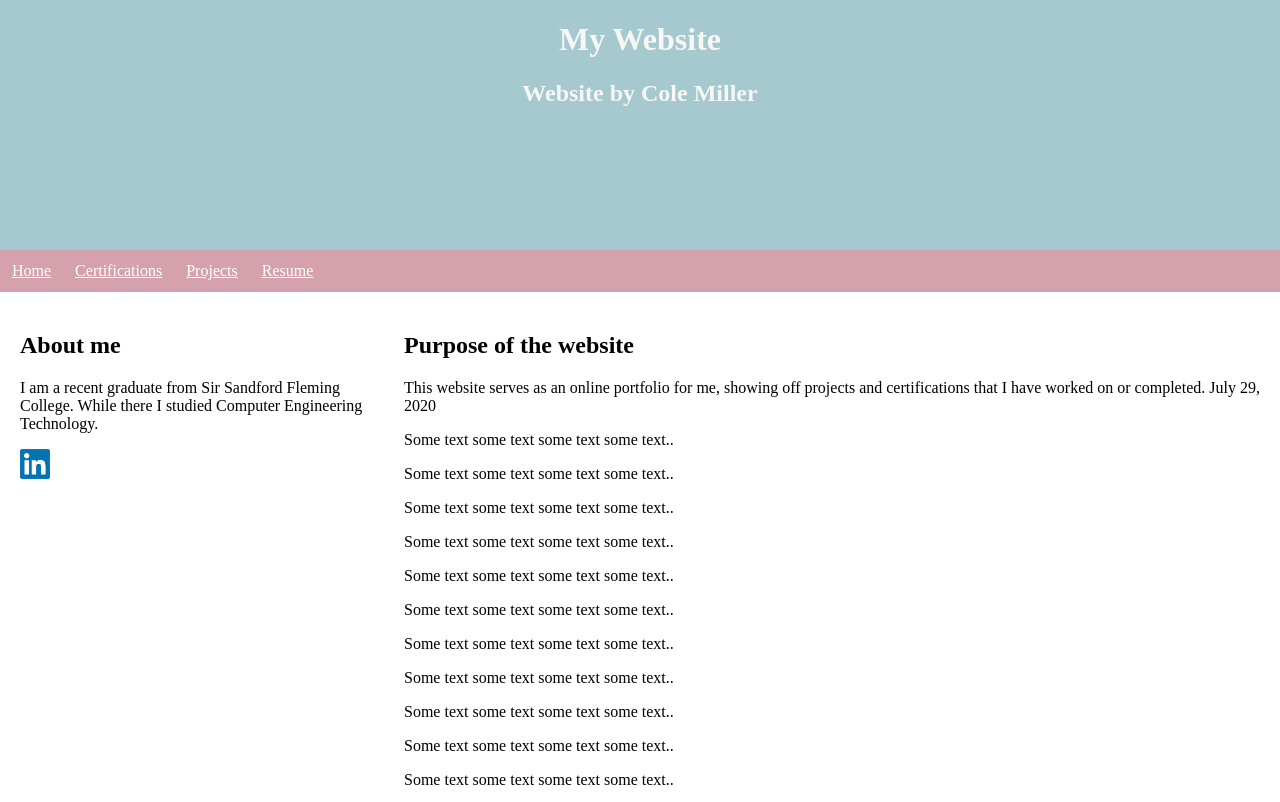
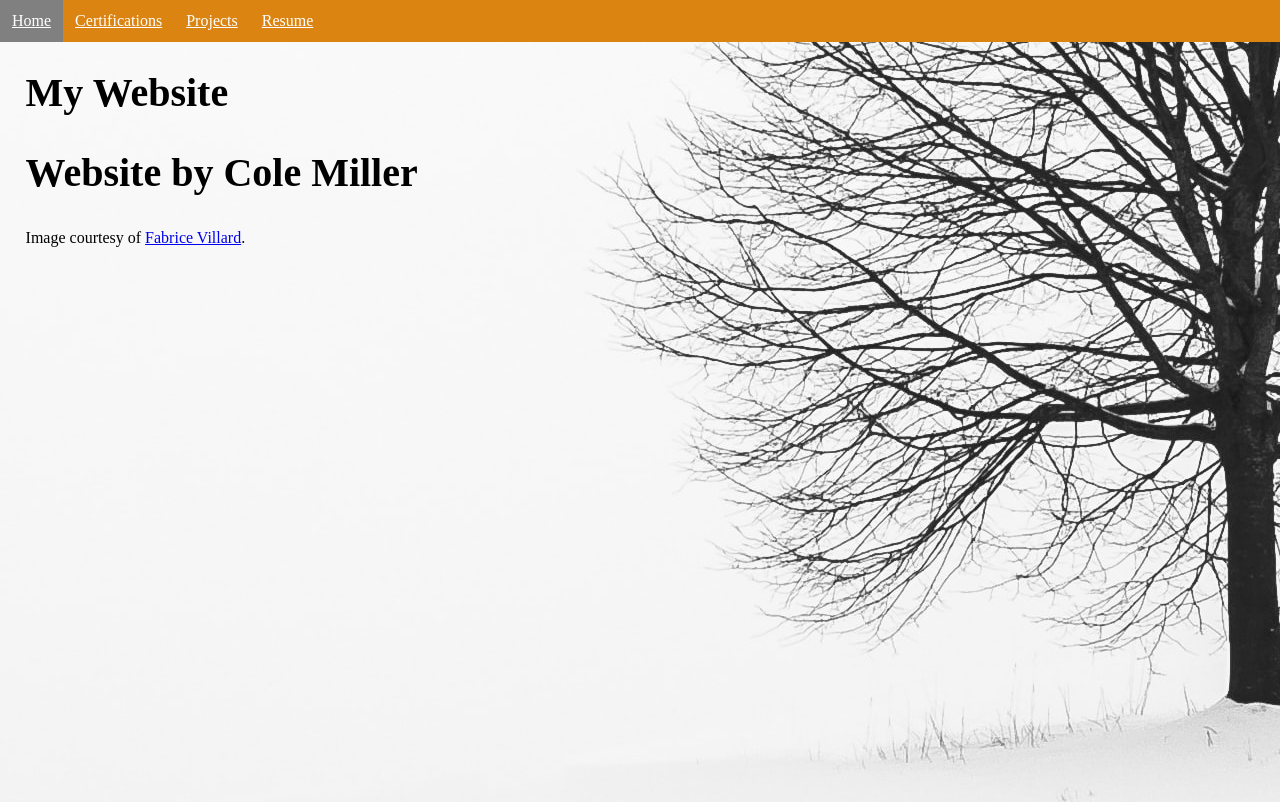
Before and after one commit to Cole-Miller-IT/cole-miller-it.github.io, a plain HTML site: page index.html in a window 1280 px wide. Shown: the top 802 px of the page. Drawn offline with Linux system fonts and the light colour scheme.

Commit message:
Changed layout and colors

```diff
--- a/index.html
+++ b/index.html
@@ -7,20 +7,23 @@
         <link rel="stylesheet" href="stylesheet.css">
     </head>
     <body>
-		<!--Header-->
-		<div class="header">
-			<h1>My Website</h1>
-			<h2>Website by Cole Miller</h2>
-		</div>
-
 		<!--Navigation bar-->
-        <nav class="nav-bar-blue">
+        <nav class="nav-bar-blue sticky">
             <a href="index.html" class="nav-bar-item">Home</a>
             <a href="" class="nav-bar-item">Certifications</a>
 			<a href="projects.html" class="nav-bar-item">Projects</a>
 			<a href="examples 2.html" class="nav-bar-item">Resume</a>
 			<!--<input type="text" id="" placeholder="search">-->
 		</nav>
+
+		<!--Header-->
+		<div class="header">
+			<h1>My Website</h1>
+			<h2>Website by Cole Miller</h2>
+			<p>Image courtesy of
+			<a href="https://unsplash.com/@fabulu75" title="Unsplash">
+				Fabrice Villard</a>.</p>
+		</div>
 
 		<!--Container-->
 		<div class="container">
@@ -90,24 +93,5 @@
 				<img src="Images\HyperLinks_footer\LinkedIn.png" alt="LinkedIn Logo" class="footer-link">
 			</a>
 		</div>
-
-		<!--Sticky navbar-->
-		<script>
-			//When the user scrolls the page execute myFunction
-			window.onscroll = function() {myFunction()};
-
-			var collection = document.getElementsByClassName("nav-bar-blue"); //Gets the HTML collection of the navbar
-			var navbar = collection[0];	//
-			var sticky = navbar.offsetTop;	//Get the numeric value of how far the navbar is offset from the top of the page
-
-			//The function adds/removes the sticky class to the navbar
-			function myFunction() {
-				if (window.pageYOffset >= sticky) {
-					navbar.classList.add("sticky");
-				} else {
-					navbar.classList.remove("sticky");
-				}
-			}
-		</script>
     </body>
 </html>
--- a/stylesheet.css
+++ b/stylesheet.css
@@ -14,10 +14,11 @@ body {
 	margin: 0;
 }
 .nav-bar-blue {
-	background-color: #d5a1ad;
+	background-color: #db8412;
 	margin: 0;
 	width: 100%;
 	overflow: auto;
+	z-index: 2;
 }
 .nav-bar-item {
 	color: white;
@@ -36,15 +37,28 @@ body {
 }
 /*header*/
 .header {
-	background-color: #a6c9cf;
-	text-align: center;
+	/*background-color: #a6c9cf;*/
 	position: relative;
+	top: 42px;
 	overflow: hidden;
-	height: 250px;
+	height: 930px;
+	background-image: url(Images/Header.jpg);
+	background-position: center;
+	z-index: 1;
 }
-.header * {
-	color:#f7f7f5;
+.header h1, h2, p {
+	position: relative;
+	left: 0;
+	top: 100;
+	bottom: 50;
+
+	padding-left: 2%;
+	color:black;
 }
+.header h1, h2 {
+	font-size: 40px;
+}
+
 /*Container*/
 * {
 	box-sizing: border-box;
```
Also changed, not shown: offsetSticky.js (added, +15 -0 lines), Images/Header.jpg (added), Images/color_palette.png (deleted), Images/unsplash_logo.png (added), 1 other file.
